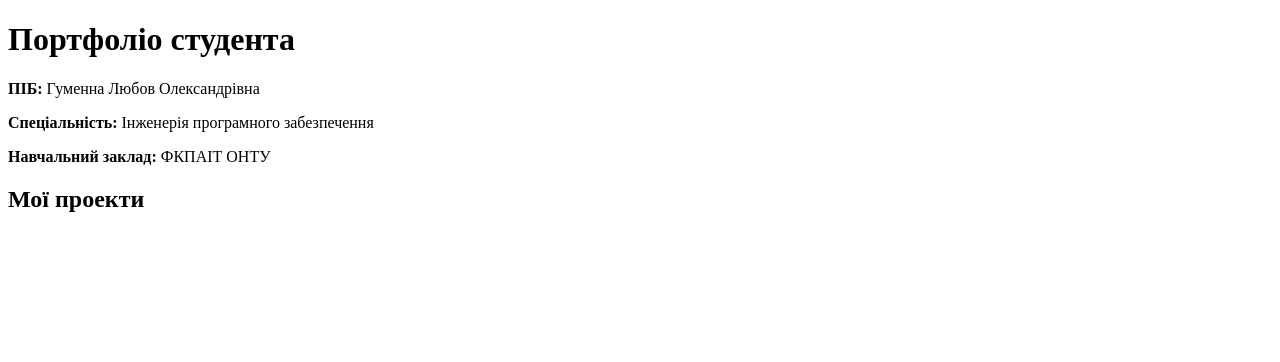
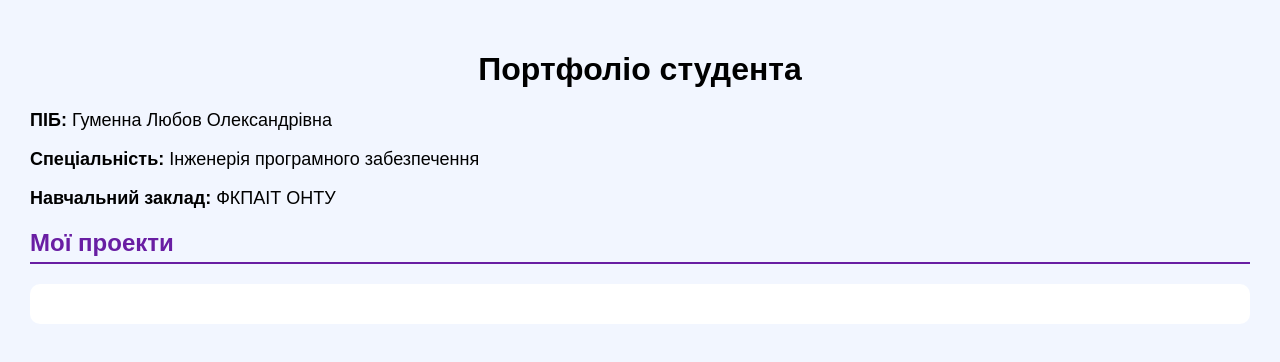
Before and after one commit to liubaqwerty1921-eng/web-portfolio, a plain HTML site: page index.html in a window 1280 px wide. Drawn offline with Linux system fonts and the light colour scheme.

Commit message:
Add CSS styles

```diff
--- a/index.html
+++ b/index.html
@@ -3,6 +3,7 @@
 <head>
     <meta charset="UTF-8">
     <title>Моє портфоліо</title>
+    <link rel="stylesheet" href="style.css">
 </head>
 <body>
 
--- a/style.css
+++ b/style.css
@@ -0,0 +1,33 @@
+body {
+    font-family: Arial, sans-serif;
+    background-color: #f2f6ff;
+    color: #000;
+    margin: 0;
+    padding: 30px;
+}
+
+h1 {
+    color: #000;
+    text-align: center;
+}
+
+h2 {
+    color: #691ea3;
+    border-bottom: 2px solid #691ea3;
+    padding-bottom: 5px;
+}
+
+p {
+    font-size: 18px;
+}
+
+ul {
+    background-color: white;
+    padding: 20px;
+    border-radius: 10px;
+}
+
+img {
+    border-radius: 10px;
+    margin-top: 10px;
+}
```
